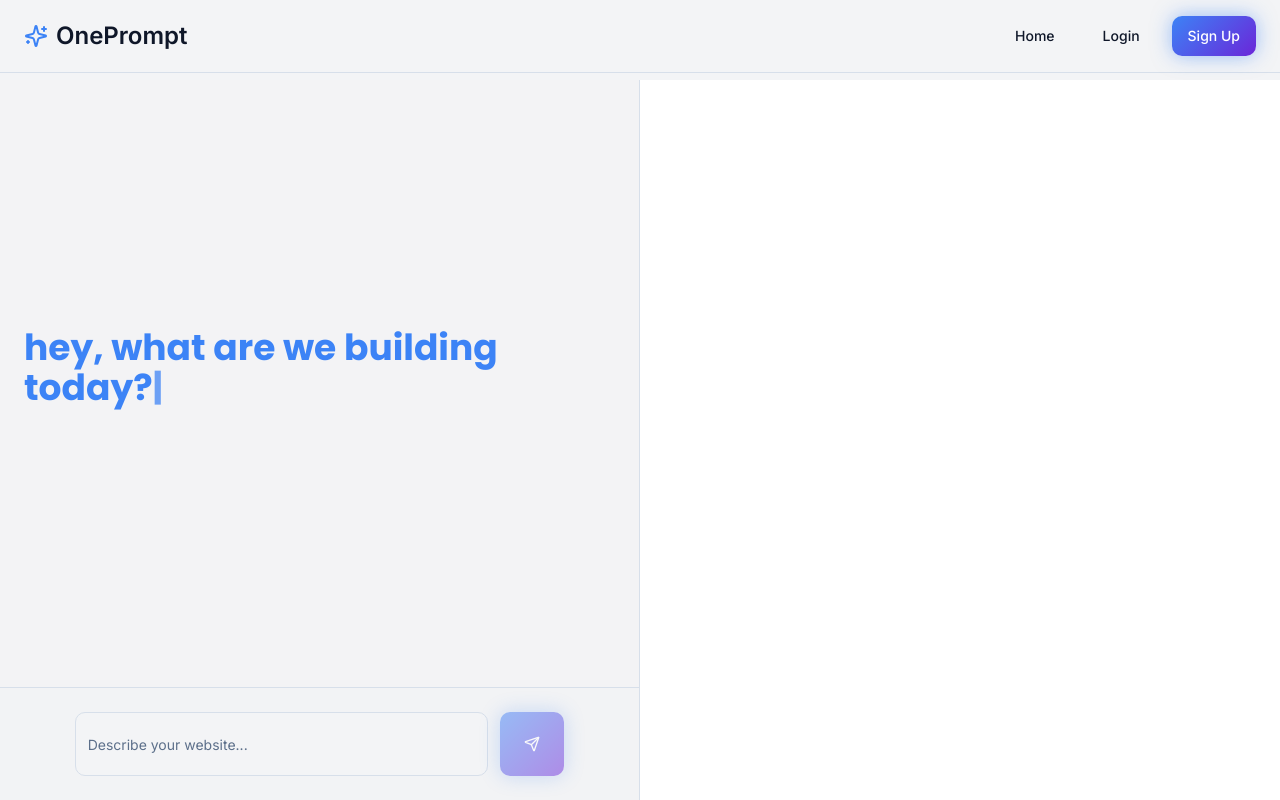
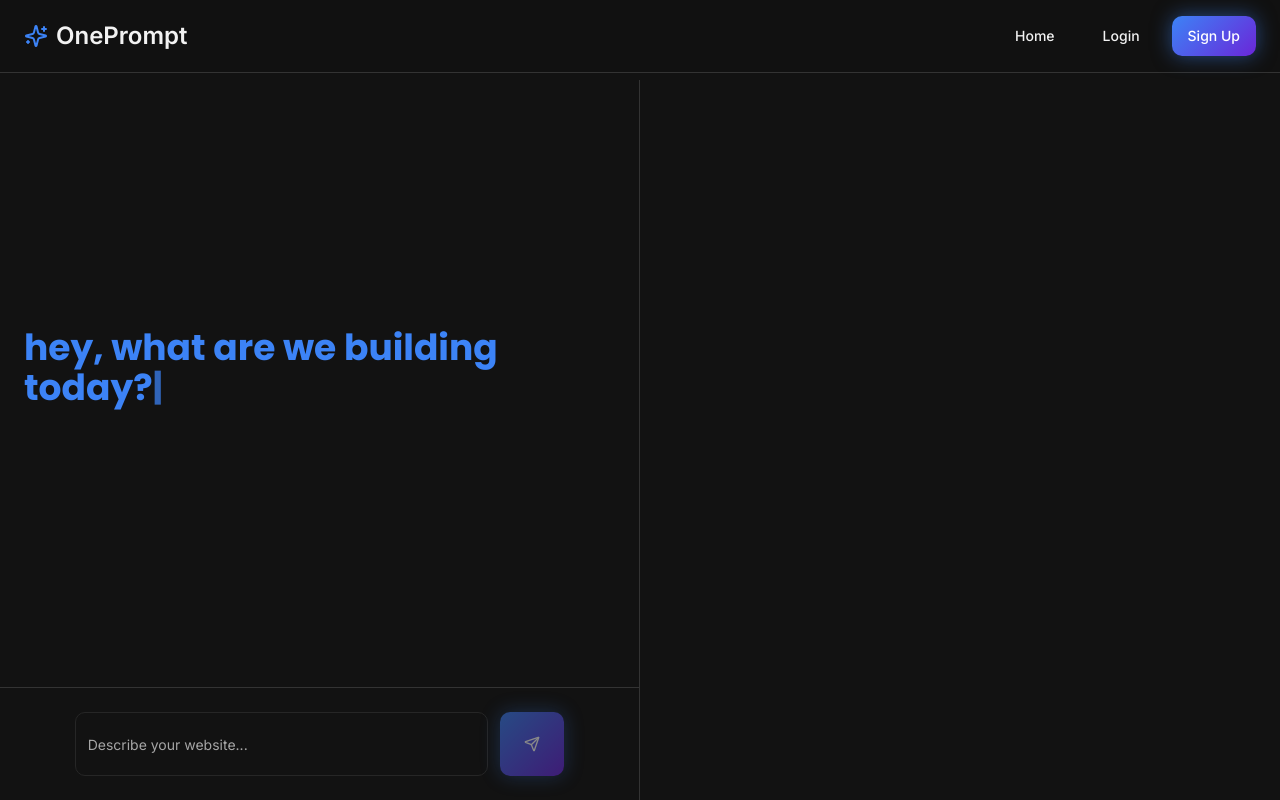
Before and after one commit to sarthakcodes99/AuraAgent, a React (Vite) app: page /output in a window 1280 px wide. Built offline with nearby package versions, Linux system fonts and the light colour scheme; the HTML template or start-up script is replaced by a standard one.

Commit message:
Refactor: Adjust layout and theme

```diff
--- a/src/index.css
+++ b/src/index.css
@@ -8,39 +8,39 @@ All colors MUST be HSL.
 
 @layer base {
   :root {
-    /* Bright Modern Theme - All colors in HSL */
-    --background: 220 15% 96%;
-    --foreground: 222 47% 11%;
+    /* Dark Perplexity Theme - All colors in HSL */
+    --background: 0 0% 7%;
+    --foreground: 0 0% 95%;
 
-    --card: 0 0% 100%;
-    --card-foreground: 222 47% 11%;
+    --card: 0 0% 10%;
+    --card-foreground: 0 0% 95%;
 
-    --popover: 0 0% 100%;
-    --popover-foreground: 222 47% 11%;
+    --popover: 0 0% 10%;
+    --popover-foreground: 0 0% 95%;
 
     --primary: 217 91% 60%;
     --primary-foreground: 0 0% 100%;
 
-    --secondary: 214 32% 88%;
-    --secondary-foreground: 222 47% 11%;
+    --secondary: 0 0% 15%;
+    --secondary-foreground: 0 0% 95%;
 
-    --muted: 214 32% 91%;
-    --muted-foreground: 215 20% 45%;
+    --muted: 0 0% 20%;
+    --muted-foreground: 0 0% 65%;
 
-    --accent: 280 80% 70%;
+    --accent: 217 91% 60%;
     --accent-foreground: 0 0% 100%;
 
     --destructive: 0 84% 60%;
     --destructive-foreground: 0 0% 100%;
 
-    --border: 214 32% 88%;
-    --input: 214 32% 88%;
+    --border: 0 0% 20%;
+    --input: 0 0% 15%;
     --ring: 217 91% 60%;
 
     --radius: 0.75rem;
 
     /* Glassmorphism */
-    --glass-bg: 0 0% 100% / 0.6;
+    --glass-bg: 0 0% 10% / 0.5;
     --glass-border: 217 91% 60% / 0.2;
 
     /* Gradients */
--- a/src/pages/Output.tsx
+++ b/src/pages/Output.tsx
@@ -227,14 +227,18 @@ const Output = () => {
         </div>
 
         {/* Preview Panel */}
-        <div className="w-1/2 bg-white overflow-hidden">
-          <iframe
-            ref={iframeRef}
-            srcDoc={websiteContent || ""}
-            title="Website Preview"
-            className="w-full h-full border-0 bg-white"
-            sandbox="allow-scripts allow-same-origin"
-          />
+        <div className="w-1/2 bg-background overflow-hidden">
+          {websiteContent ? (
+            <iframe
+              ref={iframeRef}
+              srcDoc={websiteContent}
+              title="Website Preview"
+              className="w-full h-full border-0"
+              sandbox="allow-scripts allow-same-origin"
+            />
+          ) : (
+            <div className="w-full h-full" />
+          )}
         </div>
       </div>
     </div>
```
